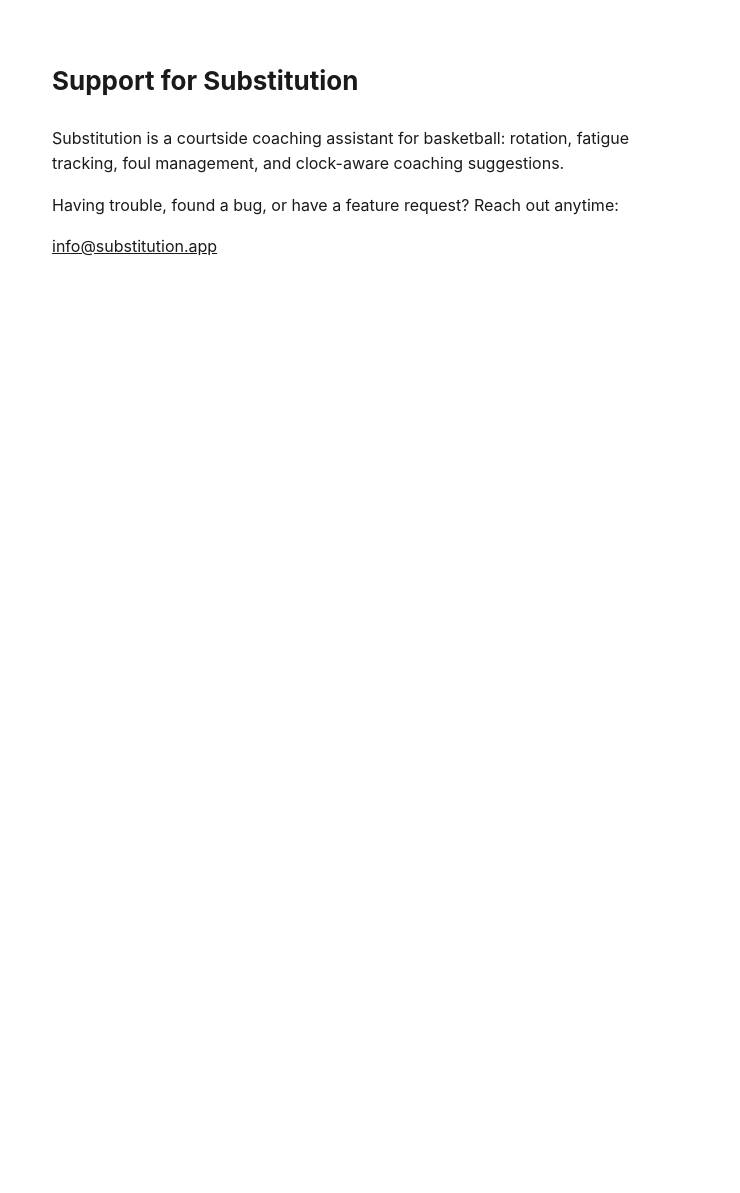
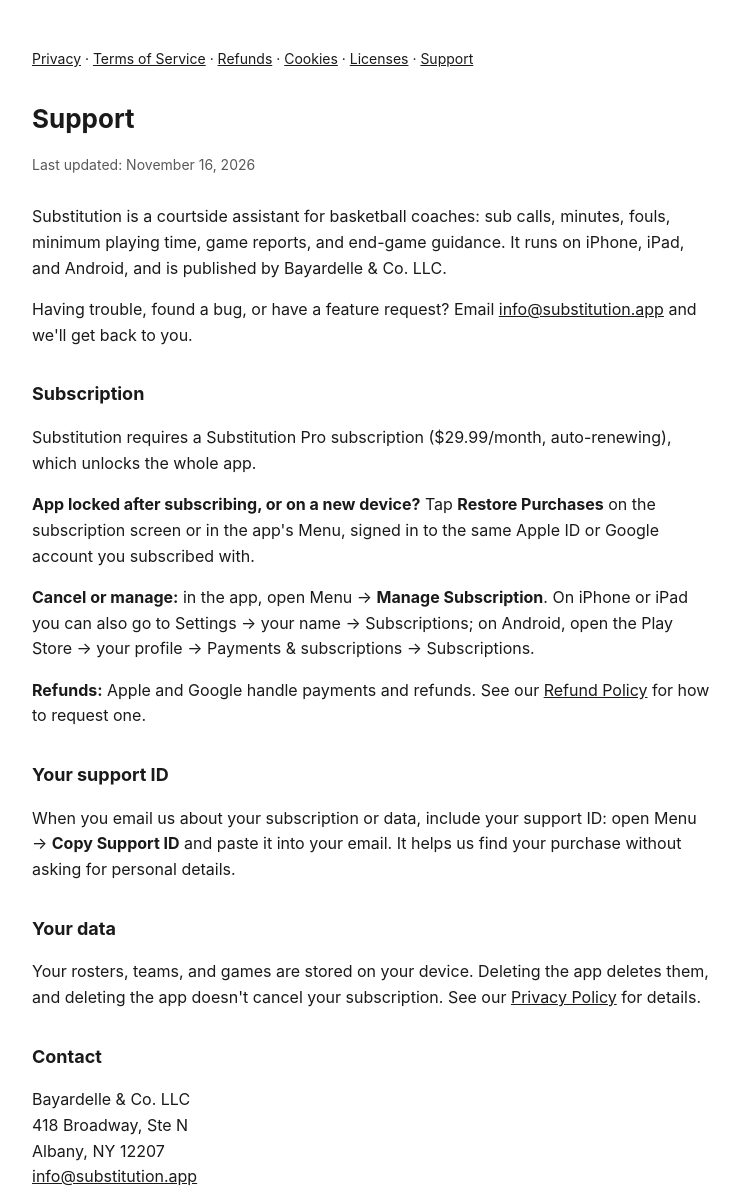
Before and after one commit to kobe2be19/substitution-app, a plain HTML site: page support.html in a window 1280 px wide. Shown: the whole page, without its empty margins (268-1008 px from the left). Before the commit the page ends 800 px from the top, so only its background shows below. Drawn offline with Linux system fonts and the light colour scheme.

Commit message:
Name Bayardelle & Co. LLC on refunds, cookies, licenses and support
Brings in the llc-pages changes (company name, address, Google Play
refund and cancel steps) rewritten for the single $29.99 subscription,
and expands the support page with subscription, support ID and data help.

Co-Authored-By: Claude Opus 5.5 <noreply@anthropic.com>
Claude-Session: https://claude.ai/code/session_01JUo7jZ4cbxuzmxc4FMTBww

```diff
--- a/support.html
+++ b/support.html
@@ -3,22 +3,42 @@
 <head>
 <meta charset="UTF-8">
 <meta name="viewport" content="width=device-width, initial-scale=1.0">
-<title>Substitution — Support</title>
+<title>Substitution: Support</title>
 <style>
-  body{ font-family: -apple-system, system-ui, sans-serif; max-width: 640px; margin: 60px auto; padding: 0 20px; line-height: 1.6; color: #1a1a1a; }
-  h1{ font-size: 26px; margin-bottom: 24px; }
-  a{ color: #1a1a1a; }
+  body{ font-family:-apple-system, system-ui, sans-serif; max-width:680px; margin:48px auto; padding:0 20px; line-height:1.6; color:#1a1a1a; background:#fff; }
+  h1{ font-size:26px; margin-bottom:4px; }
+  h2{ font-size:18px; margin-top:32px; }
+  .updated{ color:#595959; font-size:14px; margin-bottom:28px; }
+  nav{ font-size:14px; margin-bottom:28px; }
+  a{ color:#1a1a1a; }
+  a:focus-visible{ outline:2px solid #1a1a1a; outline-offset:2px; }
 </style>
 </head>
 <body>
+<nav aria-label="Legal pages"><a href="privacy-policy.html">Privacy</a> · <a href="terms.html">Terms of Service</a> · <a href="refunds.html">Refunds</a> · <a href="cookies.html">Cookies</a> · <a href="licenses.html">Licenses</a> · <a href="support.html" aria-current="page">Support</a></nav>
+<main>
+<h1>Support</h1>
+<p class="updated">Last updated: November 16, 2026</p>
 
-<h1>Support for Substitution</h1>
+<p>Substitution is a courtside assistant for basketball coaches: sub calls, minutes, fouls, minimum playing time, game reports, and end-game guidance. It runs on iPhone, iPad, and Android, and is published by Bayardelle &amp; Co. LLC.</p>
 
-<p>Substitution is a courtside coaching assistant for basketball: rotation, fatigue tracking, foul management, and clock-aware coaching suggestions.</p>
+<p>Having trouble, found a bug, or have a feature request? Email <a href="mailto:info@substitution.app">info@substitution.app</a> and we'll get back to you.</p>
 
-<p>Having trouble, found a bug, or have a feature request? Reach out anytime:</p>
+<h2>Subscription</h2>
+<p>Substitution requires a Substitution Pro subscription ($29.99/month, auto-renewing), which unlocks the whole app.</p>
+<p><strong>App locked after subscribing, or on a new device?</strong> Tap <strong>Restore Purchases</strong> on the subscription screen or in the app's Menu, signed in to the same Apple ID or Google account you subscribed with.</p>
+<p><strong>Cancel or manage:</strong> in the app, open Menu → <strong>Manage Subscription</strong>. On iPhone or iPad you can also go to Settings → your name → Subscriptions; on Android, open the Play Store → your profile → Payments &amp; subscriptions → Subscriptions.</p>
+<p><strong>Refunds:</strong> Apple and Google handle payments and refunds. See our <a href="refunds.html">Refund Policy</a> for how to request one.</p>
 
-<p><a href="mailto:info@substitution.app">info@substitution.app</a></p>
+<h2>Your support ID</h2>
+<p>When you email us about your subscription or data, include your support ID: open Menu → <strong>Copy Support ID</strong> and paste it into your email. It helps us find your purchase without asking for personal details.</p>
 
+<h2>Your data</h2>
+<p>Your rosters, teams, and games are stored on your device. Deleting the app deletes them, and deleting the app doesn't cancel your subscription. See our <a href="privacy-policy.html">Privacy Policy</a> for details.</p>
+
+<h2>Contact</h2>
+<p>Bayardelle &amp; Co. LLC<br>418 Broadway, Ste N<br>Albany, NY 12207<br><a href="mailto:info@substitution.app">info@substitution.app</a></p>
+
+</main>
 </body>
 </html>
```
Also changed, not shown: cookies.html (+5 -5 lines), licenses.html (+4 -1 lines), refunds.html (+13 -7 lines).
